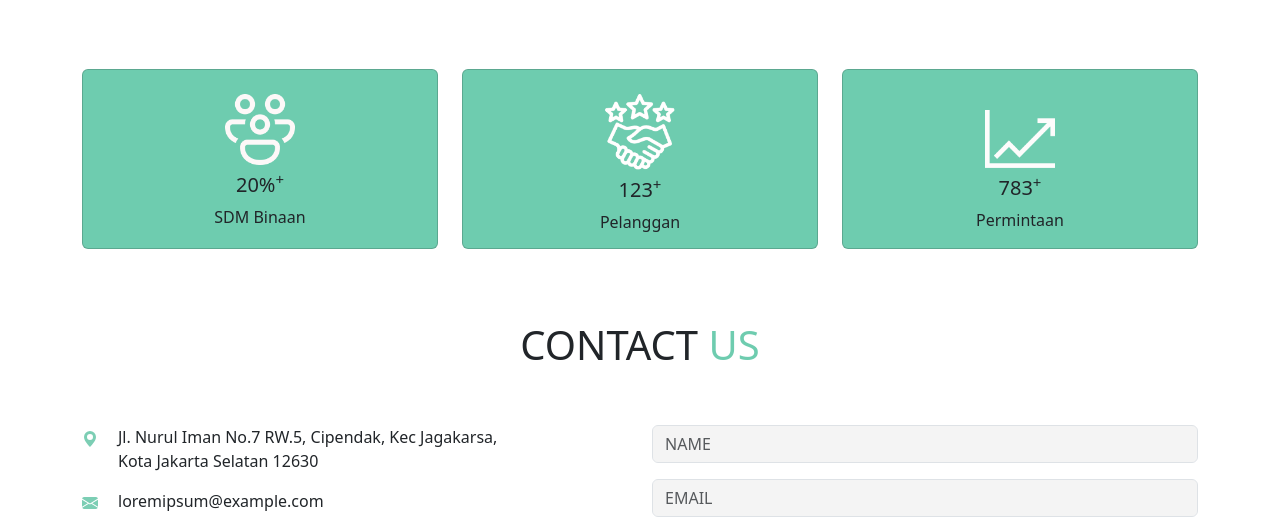
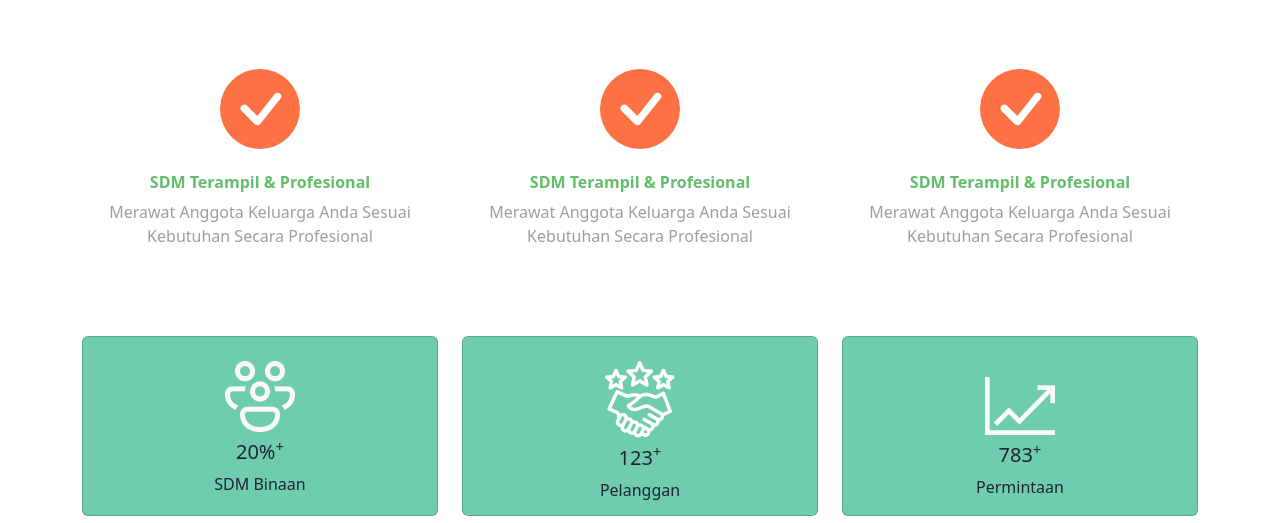
Before and after one commit to rrizkyyki/moodprima, a plain HTML site: page index.html in a window 1280 px wide. Shown: the part 3383-3906 px from the top of the page. Drawn offline with nearby package versions, Linux system fonts and the light colour scheme.

Commit message:
add new page

```diff
--- a/index.html
+++ b/index.html
@@ -249,6 +249,32 @@
         </div>
         </section>
 
+        <div class="container pb-5">
+            <div class="row d-flex justify-content-center text-center">
+                <div class="col-md-4 pb-4">
+                    <svg xmlns="http://www.w3.org/2000/svg" width="80" height="80" fill="currentColor" class="bi bi-check-circle-fill" viewBox="0 0 16 16" style="color: #FD7144;">
+                        <path d="M16 8A8 8 0 1 1 0 8a8 8 0 0 1 16 0zm-3.97-3.03a.75.75 0 0 0-1.08.022L7.477 9.417 5.384 7.323a.75.75 0 0 0-1.06 1.06L6.97 11.03a.75.75 0 0 0 1.079-.02l3.992-4.99a.75.75 0 0 0-.01-1.05z"/>
+                    </svg>
+                    <h6 class="pt-4" style="color: #62BE6A;"><b>SDM Terampil & Profesional</b></h6>
+                    <p style="color: #9E9E9E;">Merawat Anggota Keluarga Anda Sesuai Kebutuhan Secara Profesional</p>
+                </div>
+                <div class="col-md-4 pb-4">
+                    <svg xmlns="http://www.w3.org/2000/svg" width="80" height="80" fill="currentColor" class="bi bi-check-circle-fill" viewBox="0 0 16 16" style="color: #FD7144;">
+                        <path d="M16 8A8 8 0 1 1 0 8a8 8 0 0 1 16 0zm-3.97-3.03a.75.75 0 0 0-1.08.022L7.477 9.417 5.384 7.323a.75.75 0 0 0-1.06 1.06L6.97 11.03a.75.75 0 0 0 1.079-.02l3.992-4.99a.75.75 0 0 0-.01-1.05z"/>
+                    </svg>
+                    <h6 class="pt-4" style="color: #62BE6A;"><b>SDM Terampil & Profesional</b></h6>
+                    <p style="color: #9E9E9E;">Merawat Anggota Keluarga Anda Sesuai Kebutuhan Secara Profesional</p>
+                </div>
+                <div class="col-md-4 pb-4">
+                    <svg xmlns="http://www.w3.org/2000/svg" width="80" height="80" fill="currentColor" class="bi bi-check-circle-fill" viewBox="0 0 16 16" style="color: #FD7144;">
+                        <path d="M16 8A8 8 0 1 1 0 8a8 8 0 0 1 16 0zm-3.97-3.03a.75.75 0 0 0-1.08.022L7.477 9.417 5.384 7.323a.75.75 0 0 0-1.06 1.06L6.97 11.03a.75.75 0 0 0 1.079-.02l3.992-4.99a.75.75 0 0 0-.01-1.05z"/>
+                    </svg>
+                    <h6 class="pt-4" style="color: #62BE6A;"><b>SDM Terampil & Profesional</b></h6>
+                    <p style="color: #9E9E9E;">Merawat Anggota Keluarga Anda Sesuai Kebutuhan Secara Profesional</p>
+                </div>
+            </div>
+        </div>
+
         <!-- more cards -->
         <div class="container pb-5">
             <div class="row d-flex justify-content-center text-white text-center">
```
